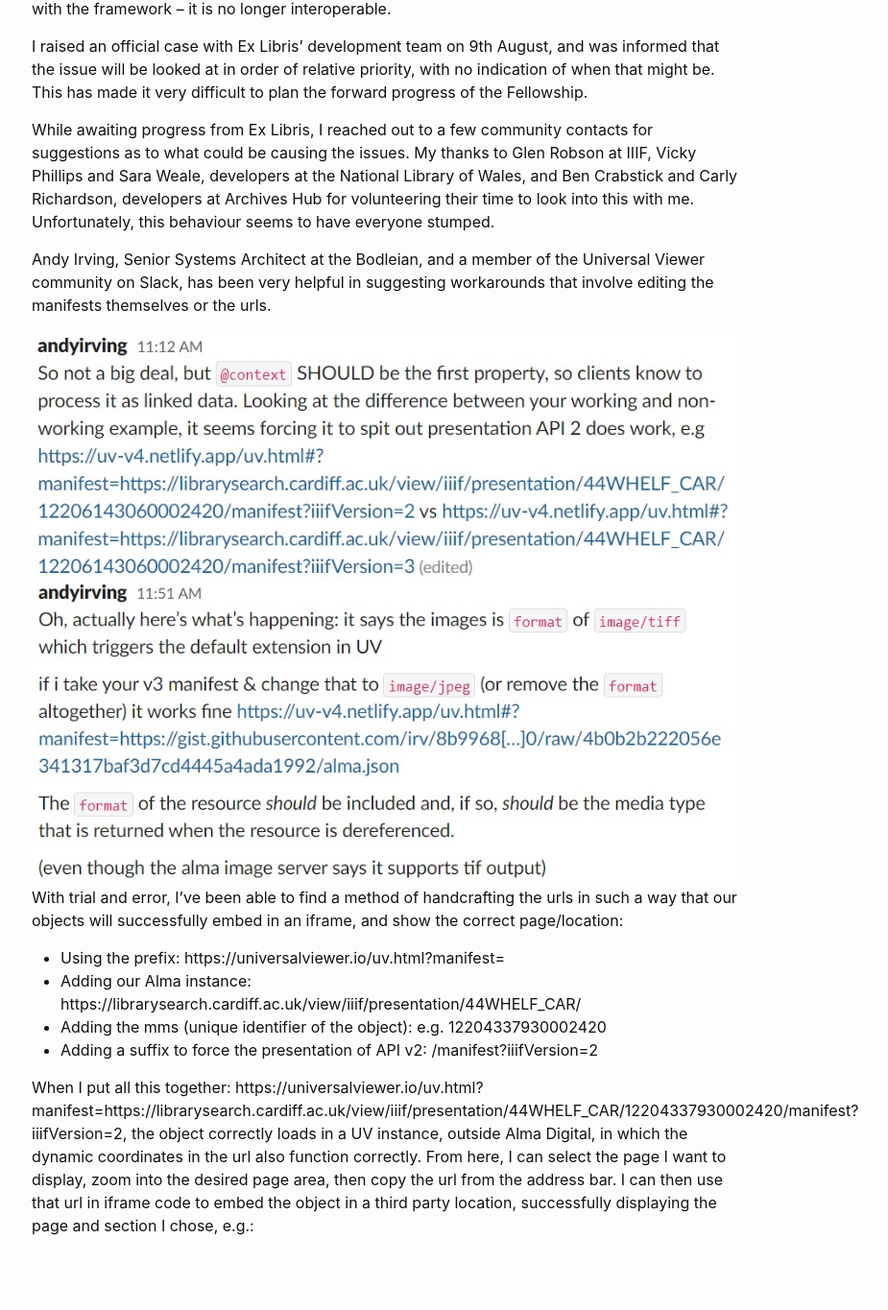
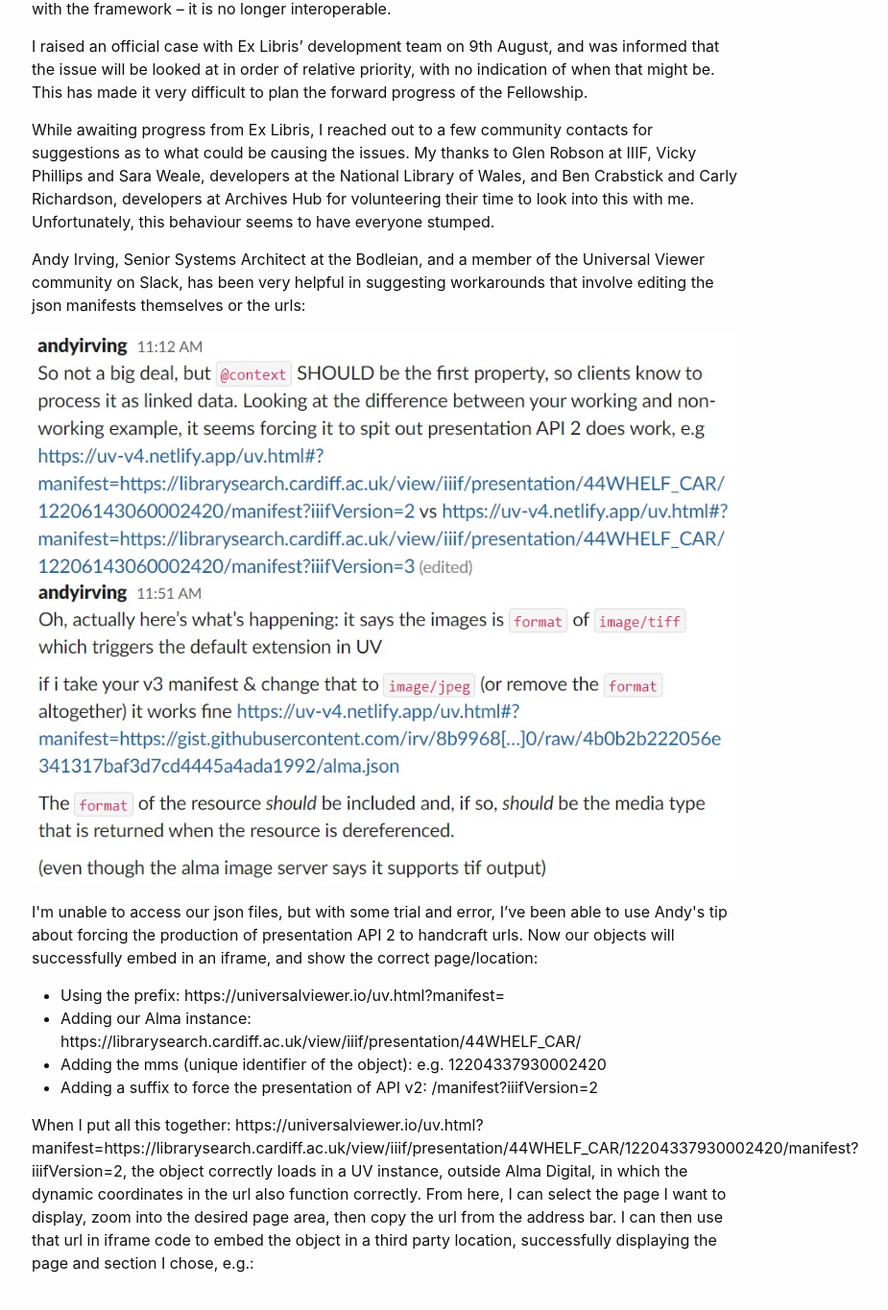
Before and after one commit to aeh0/experiiiments, a Jekyll site: the page built from _posts/2022-09-13-universal-viewer-2.html, in a window 1280 px wide and 1400 px high, scrolled down 500 px. Shown: the top 1365 px of the window at 96% size, without its empty margins (237-1162 px from the left). Built offline with Jekyll 4.4.1, drawn with Linux system fonts in a browser that asks for light colours.

Commit message:
Update post

```diff
--- a/_posts/2022-09-13-universal-viewer-2.html
+++ b/_posts/2022-09-13-universal-viewer-2.html
@@ -9,10 +9,11 @@ date: 2022-09-13
 <p>The lack of this functionality means that our content is effectively trapped within our digital repository, and if even if this limitation were addressed, without url coordinates, we have no control over <em>how</em> to present our objects. We cannot dictate which page, which area of an image to show in an iframe. A major selling point of Alma Digital was its compliance with IIIF (the International Image Interoperability Framework), but currently, our content no longer complies with the framework – it is no longer interoperable.</p>
 <p>I raised an official case with Ex Libris’ development team on 9th August, and was informed that the issue will be looked at in order of relative priority, with no indication of when that might be. This has made it very difficult to plan the forward progress of the Fellowship.</p>
 <p>While awaiting progress from Ex Libris, I reached out to a few community contacts for suggestions as to what could be causing the issues. My thanks to Glen Robson at IIIF, Vicky Phillips and Sara Weale, developers at the National Library of Wales, and Ben Crabstick and Carly Richardson, developers at Archives Hub for volunteering their time to look into this with me. Unfortunately, this behaviour seems to have everyone stumped.</p>
-<p>Andy Irving, Senior Systems Architect at the Bodleian, and a member of the Universal Viewer community on Slack, has been very helpful in suggesting workarounds that involve editing the manifests themselves or the urls.</p>
+<p>Andy Irving, Senior Systems Architect at the Bodleian, and a member of the Universal Viewer community on Slack, has been very helpful in suggesting workarounds that involve editing the json manifests themselves or the urls:</p>
 <img src="https://aeh0.github.io/experiiiments/assets/2022-09-13/andy1.jpg" alt="Suggestion to force the production of presentation API 2 by adding the suffix, manifest?iiifVersion=2">
 <img src="https://aeh0.github.io/experiiiments/assets/2022-09-13/andy2.jpg" alt="Suggestion to change image format in the json from image/tiff to image/jpeg">
-<p>With trial and error, I’ve been able to find a method of handcrafting the urls in such a way that our objects will successfully embed in an iframe, and show the correct page/location:</p>
+<p></p>
+<p>I'm unable to access our json files, but with some trial and error, I’ve been able to use Andy's tip about forcing the production of presentation API 2 to handcraft urls. Now our objects will successfully embed in an iframe, and show the correct page/location:</p>
 <ul>
     <li>Using the prefix: https://universalviewer.io/uv.html?manifest=</li>
     <li>Adding our Alma instance: https://librarysearch.cardiff.ac.uk/view/iiif/presentation/44WHELF_CAR/</li>
```
